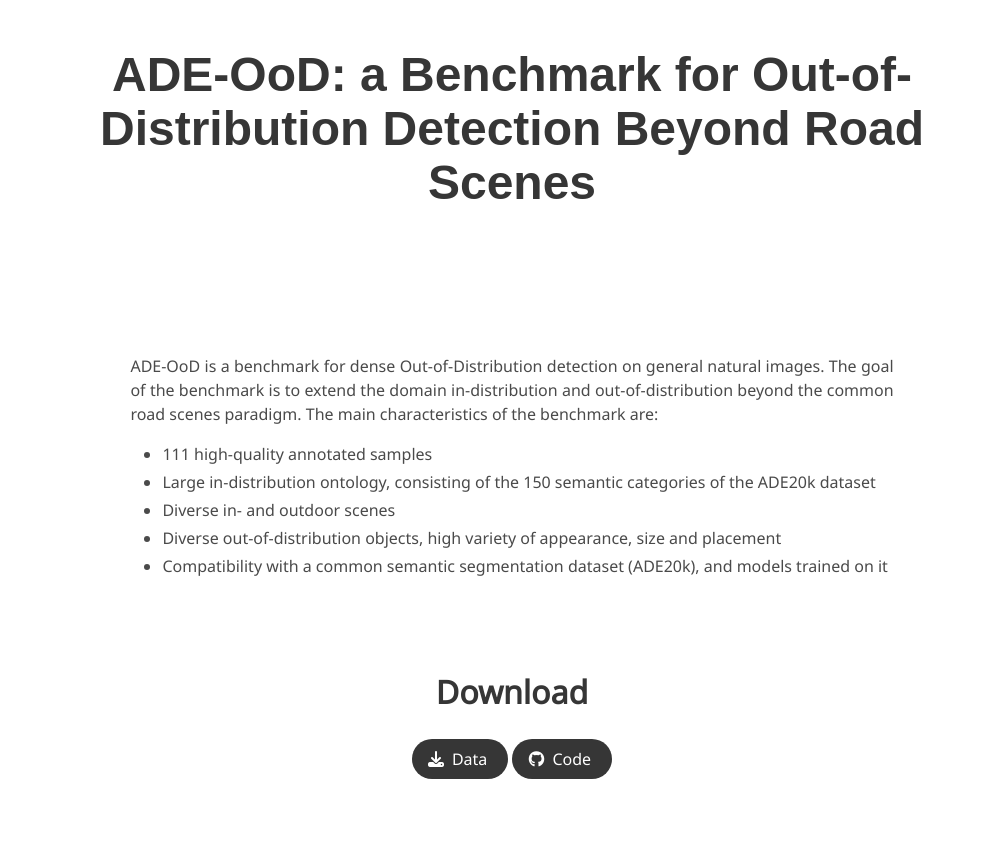
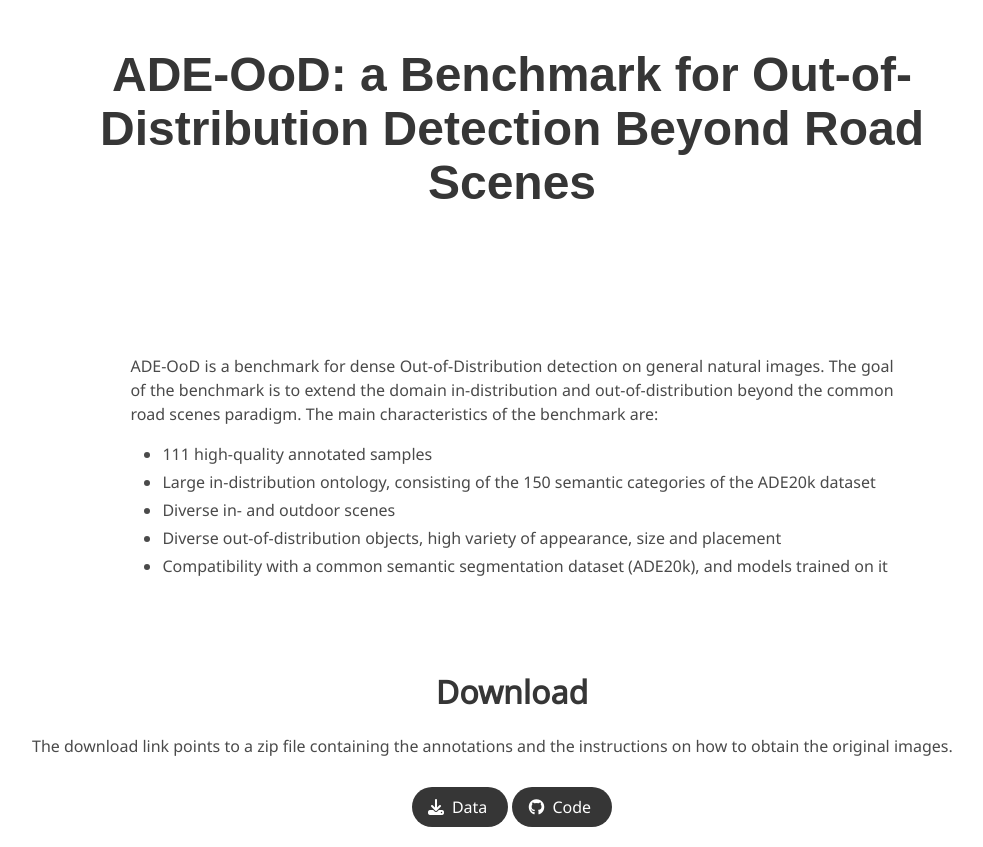
Before and after one commit to ade-ood/ade-ood.github.io, a plain HTML site: page index.html in a window 1280 px wide. Shown: the top 847 px of the page, without its empty margins (128-1111 px from the left). Drawn offline with Linux system fonts and the light colour scheme; some icons are missing; a web font is replaced by a local one.

Commit message:
download isntructions

```diff
--- a/index.html
+++ b/index.html
@@ -169,6 +169,11 @@
     <div class="columns is-centered">
       <div class="column has-text-centered">
         <h2 class="title is-3">Download</h2>
+        <div class="content has-text-justified">
+          <p>
+            The download link points to a zip file containing the annotations and the instructions on how to obtain the original images.
+          </p>
+        </div>
         <span class="link-block">
           <a href="https://lmb.informatik.uni-freiburg.de/resources/datasets/ADE-OoD/ADE-OoD.zip"
             class="external-link button is-normal is-rounded is-dark">
```
